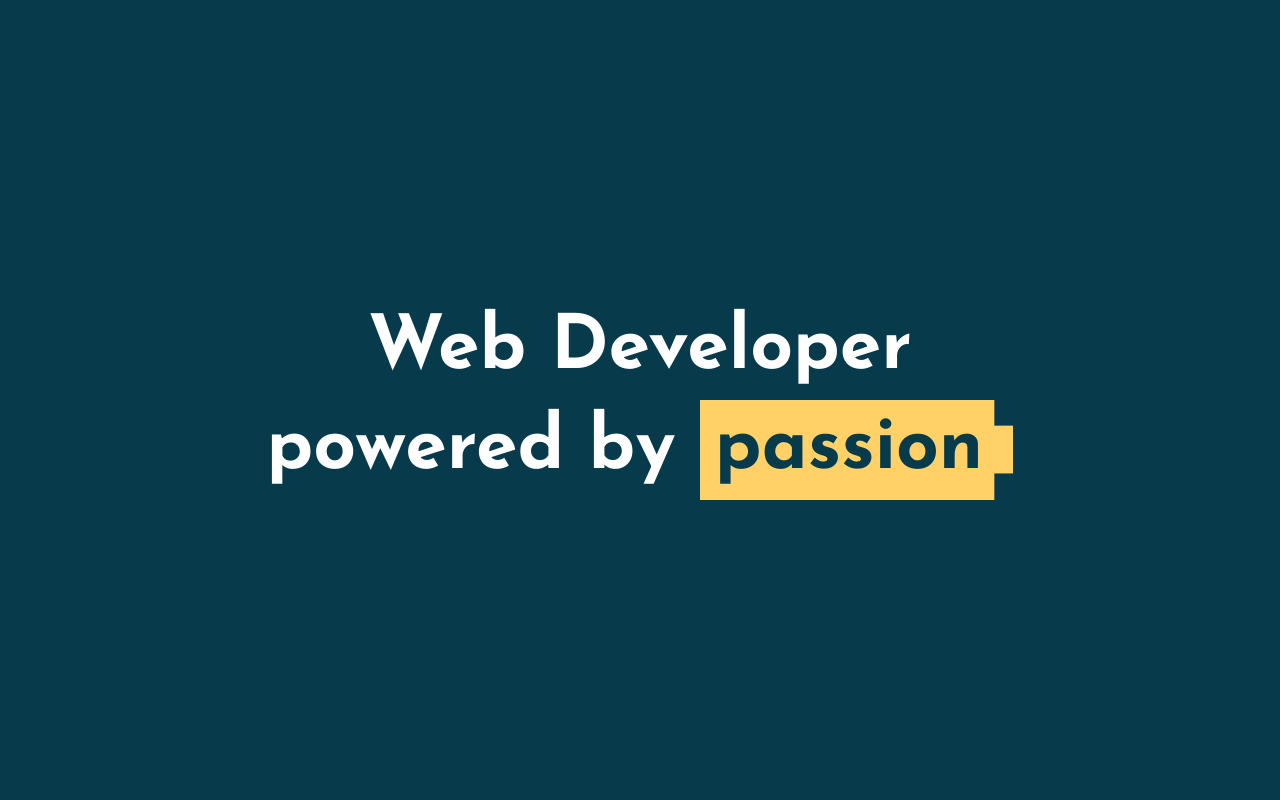
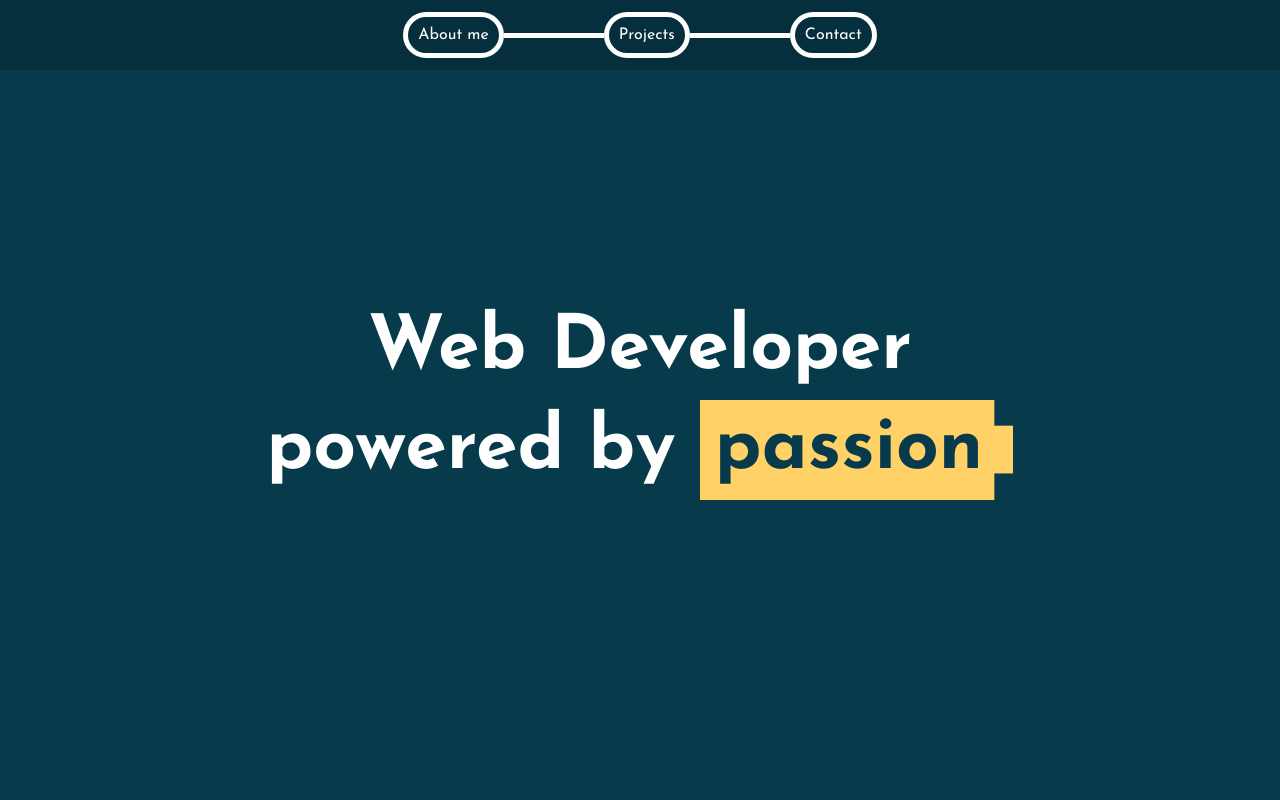
Before and after one commit to ShatterPlayer/portfolio, a React app: page / in a window 1280 px wide. Shown: the top 800 px of the page. Built offline with nearby package versions, Linux system fonts and the light colour scheme.

Commit message:
Outline of how the navigation will look

```diff
--- /dev/null
+++ b/src/components/Navigation.tsx
@@ -0,0 +1,49 @@
+import React from 'react'
+import styled from 'styled-components'
+
+const Nav = styled.nav`
+  display: flex;
+  align-items: center;
+  justify-content: center;
+  position: fixed;
+  top: 0;
+  left: 0;
+  background-color: rgb(0, 0, 0, 0.2);
+  width: 100%;
+  height: 70px;
+  z-index: 99;
+`
+
+const List = styled.ul`
+  list-style: none;
+  display: flex;
+  align-items: center;
+`
+
+const ListItem = styled.li`
+  padding: 10px;
+  border: 5px solid white;
+  border-radius: 30px;
+`
+
+const ListItemsJoin = styled.li`
+  width: 100px;
+  height: 5px;
+  border-bottom: 5px solid white;
+`
+
+function Navigation() {
+  return (
+    <Nav>
+      <List>
+        <ListItem>About me</ListItem>
+        <ListItemsJoin />
+        <ListItem>Projects</ListItem>
+        <ListItemsJoin />
+        <ListItem>Contact</ListItem>
+      </List>
+    </Nav>
+  )
+}
+
+export default Navigation
--- a/src/index.tsx
+++ b/src/index.tsx
@@ -11,6 +11,7 @@ import Intro from './components/sections/Intro'
 import AboutMe from './components/sections/AboutMe'
 import Projects from './components/sections/Projects'
 import Contact from './components/sections/Contact'
+import Navigation from './components/Navigation'
 
 const theme: DefaultTheme = {
   colors: {
@@ -57,6 +58,7 @@ const GlobalStyle = createGlobalStyle`
 function App() {
   return (
     <ThemeProvider theme={theme}>
+      <Navigation />
       <Intro />
       <AboutMe />
       <Projects />
```
